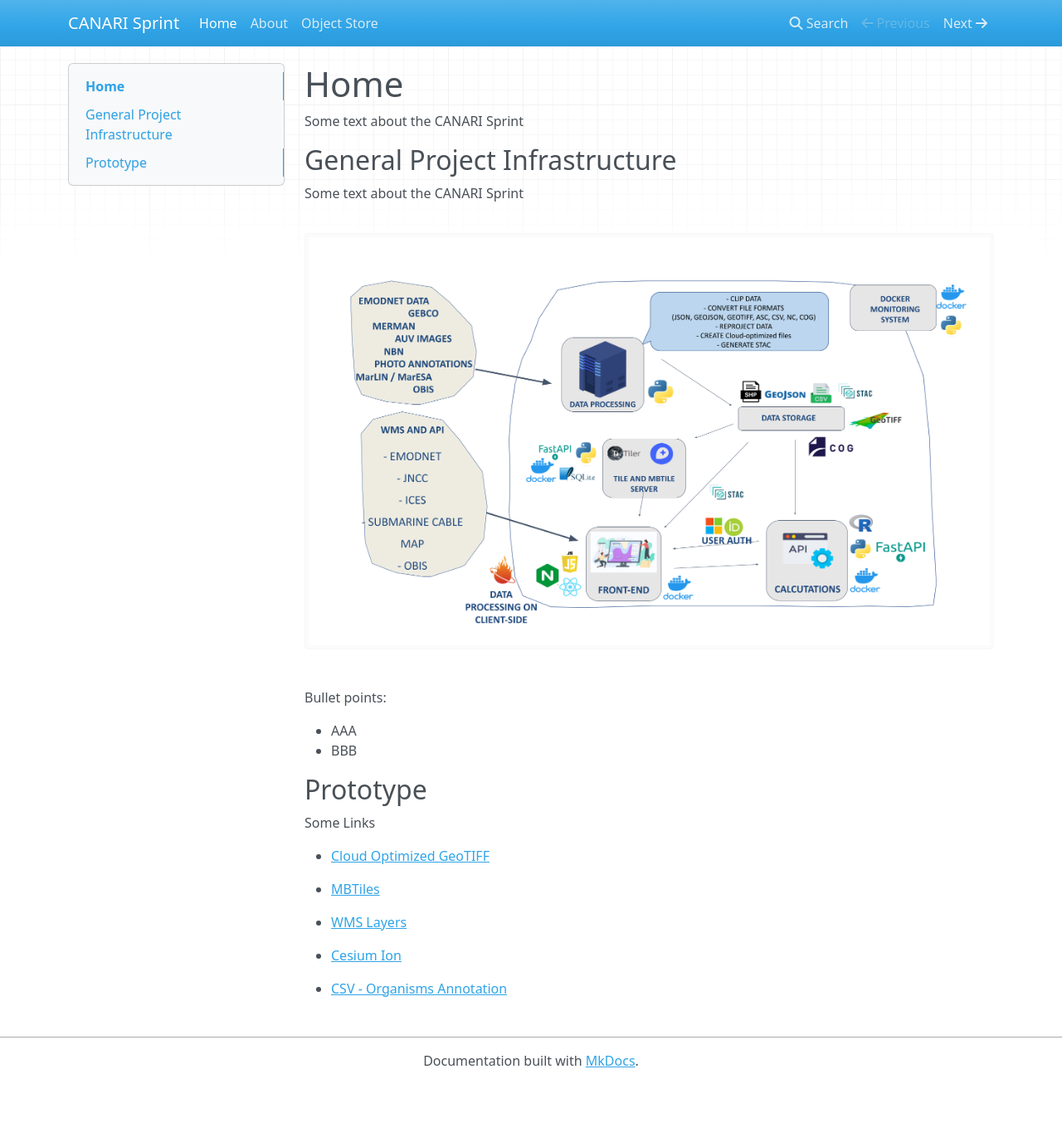
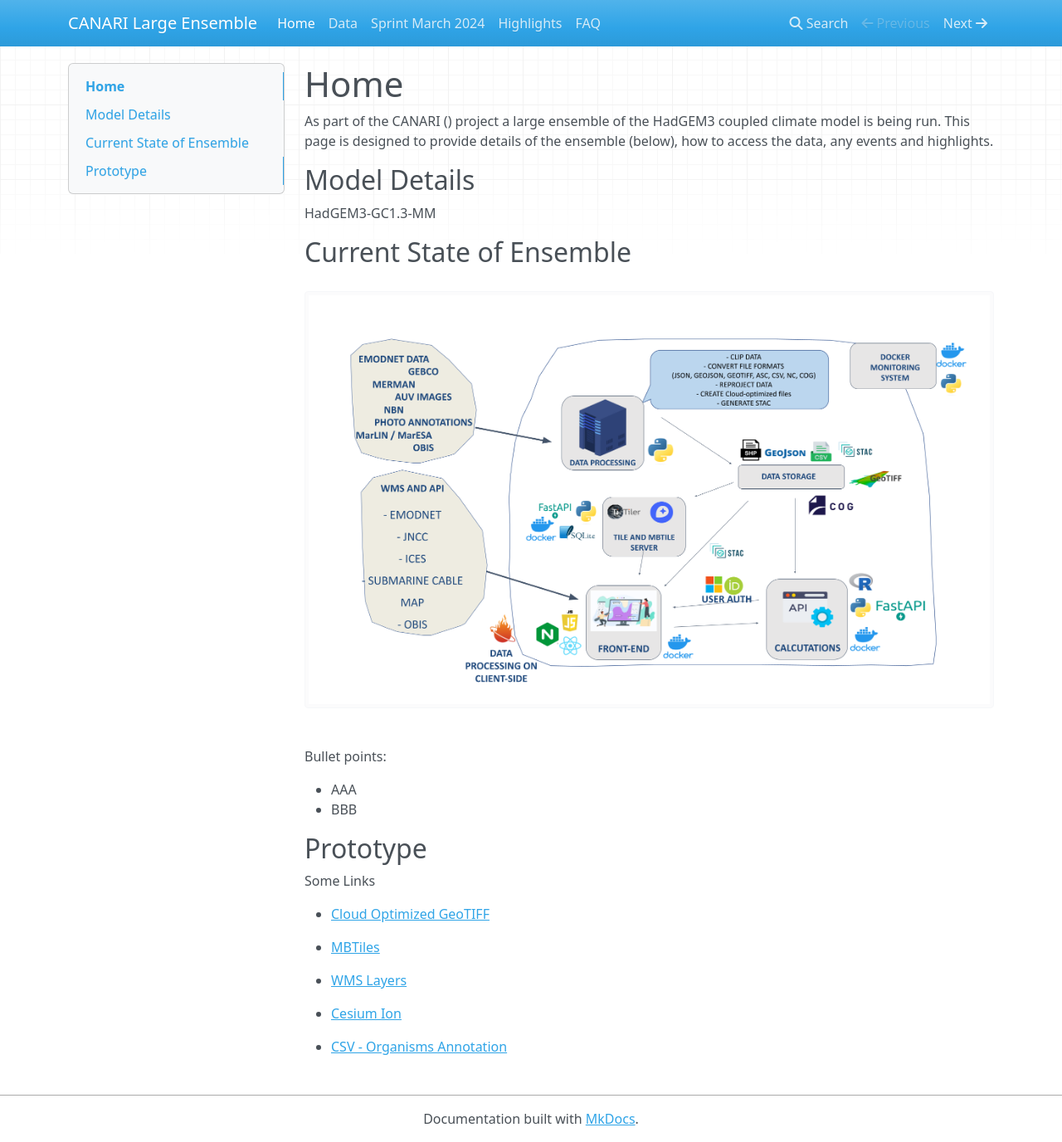
Before and after one commit to LESFMIP-sprint/sprint-info, an MkDocs documentation site: the page built from docs/index.md, in a window 1280 px wide and 1377 px high. Shown: the whole window at 83% size. Built offline with MkDocs 1.6.1, drawn with Linux system fonts in a browser that asks for light colours; nearby versions of some CDN libraries.

Commit message:
website outline

```diff
--- a/docs/index.md
+++ b/docs/index.md
@@ -1,10 +1,12 @@
 # Home
 
-Some text about the CANARI Sprint
+As part of the CANARI () project a large ensemble of the HadGEM3 coupled climate model is being run.  This page is designed to provide details of the ensemble (below), how to access the data, any events and highlights.
 
-## General Project Infrastructure
+## Model Details
 
-Some text about the CANARI Sprint
+HadGEM3-GC1.3-MM
+
+## Current State of Ensemble
 
 ![Project Schema](assets/project_schema.png)
 
--- a/mkdocs.yml
+++ b/mkdocs.yml
@@ -1,9 +1,11 @@
-site_name: CANARI Sprint
+site_name: CANARI Large Ensemble
 site_dir: public
 nav:
   - 'index.md'
-  - 'about.md'
-  - 'object_store.md'
+  - 'data.md'
+  - 'sprint.md'
+  - 'highlights.md'
+  - 'FAQ.md'
 plugins:
   - search
   - print-site
```
Also changed, not shown: docs/FAQ.md (added, +7 -0 lines), docs/data.md (added, +7 -0 lines), docs/highlights.md (added, +7 -0 lines), docs/sprint.md (added, +7 -0 lines).
